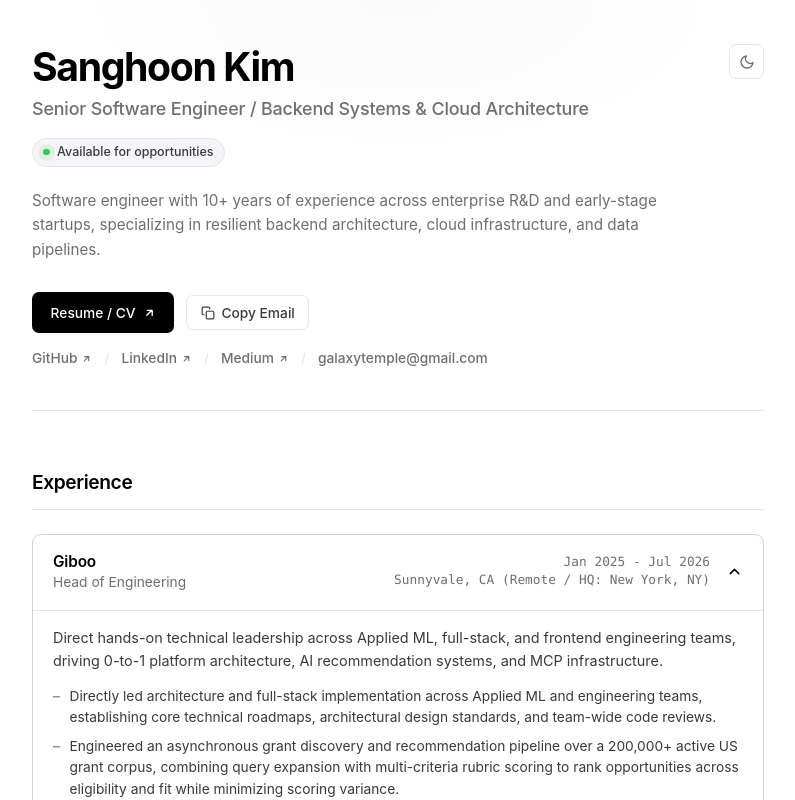
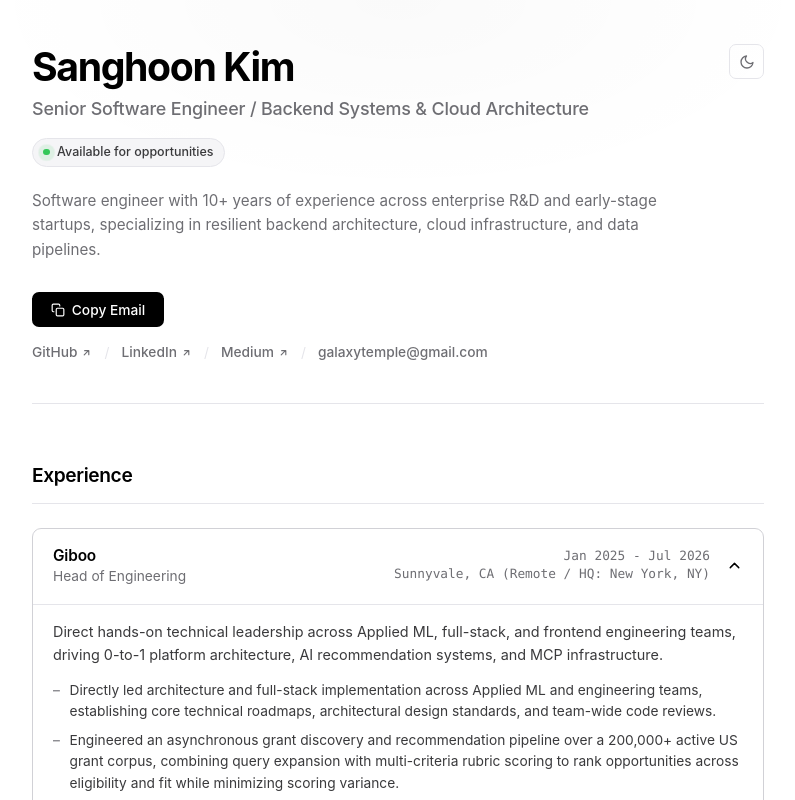
Before and after one commit to galaxytemple/galaxytemple.github.io, a React (Vite) app: page / in a window 1280 px wide. Shown: the top 800 px of the page, without its empty margins (242-1037 px from the left). Built offline with nearby package versions, Linux system fonts and the light colour scheme.

Commit message:
fix(privacy): remove resume pdf and download CTA to protect personal contact info

```diff
--- a/src/components/Header.tsx
+++ b/src/components/Header.tsx
@@ -101,7 +101,7 @@ export const Header: React.FC<HeaderProps> = ({ profile }) => {
 
           <button
             type="button"
-            className="btn-modern-ghost"
+            className={profile.pdfUrl ? 'btn-modern-ghost' : 'btn-modern-primary'}
             onClick={handleCopyEmail}
             title="Copy email to clipboard"
           >
--- a/src/data/portfolioData.ts
+++ b/src/data/portfolioData.ts
@@ -8,7 +8,6 @@ export const profileData: ProfileInfo = {
   github: "https://github.com/galaxytemple",
   linkedin: "https://linkedin.com/in/galaxytemple",
   medium: "https://medium.com/@galaxytemple",
-  pdfUrl: "./res/resume_s.pdf",
 };
 
 export const experienceData: ExperienceItem[] = [
--- a/src/index.css
+++ b/src/index.css
@@ -433,6 +433,7 @@ html[data-theme='dark'] .sticky-top-bar.is-visible {
 .btn-modern-primary {
   display: inline-flex;
   align-items: center;
+  justify-content: center;
   gap: 0.45rem;
   padding: 0.52rem 1.1rem;
   border-radius: 7px;
@@ -441,6 +442,8 @@ html[data-theme='dark'] .sticky-top-bar.is-visible {
   font-size: 0.86rem;
   font-weight: 500;
   border: 1px solid transparent;
+  cursor: pointer;
+  min-width: 114px;
   transition: all 0.15s ease;
 }
 
```
Also changed, not shown: 2 other files (tests, documents, lock files or other folders).
